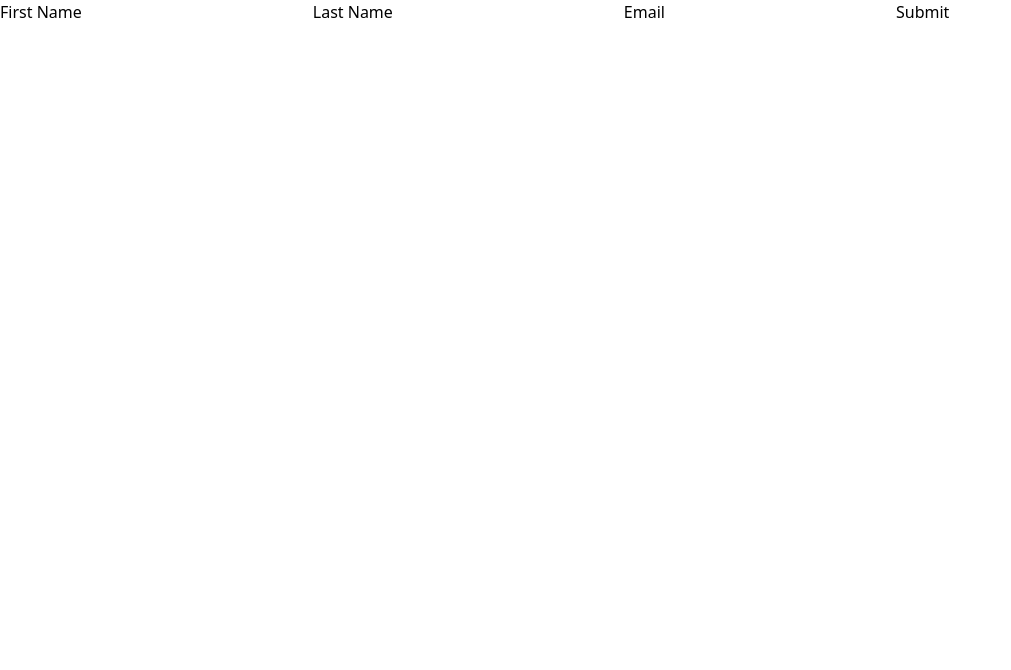
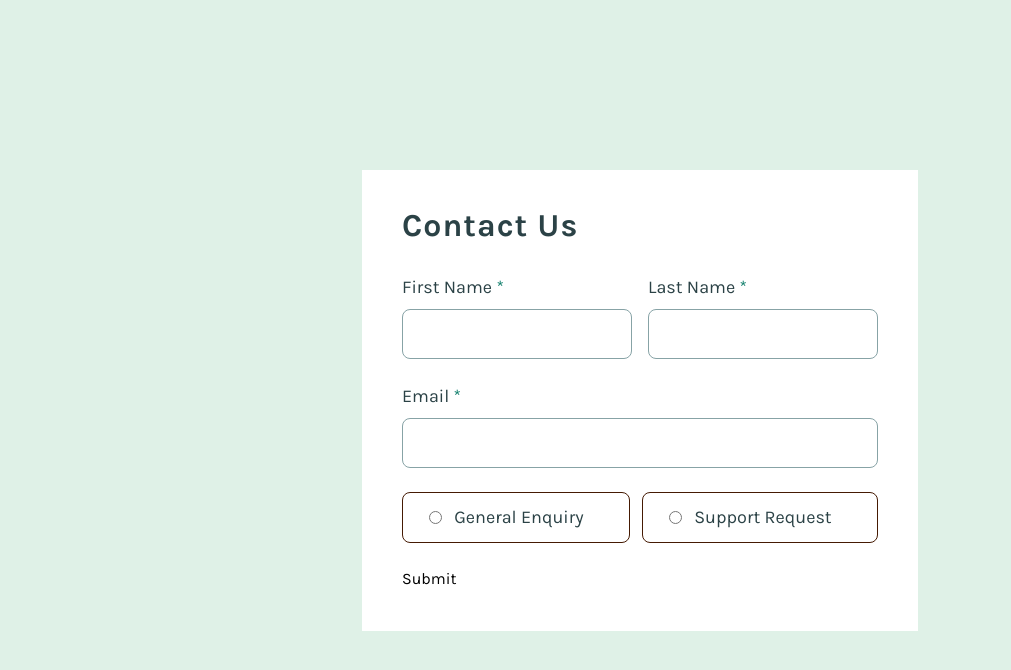
Before and after one commit to shaversj/contact-form-main, a Next.js app: page / in a window 1280 px wide. Shown: the top 670 px of the page, without its empty margins (0-1011 px from the left). Built offline with nearby package versions, Linux system fonts and the light colour scheme.

Commit message:
Update Form with types

```diff
--- a/src/app/layout.tsx
+++ b/src/app/layout.tsx
@@ -15,7 +15,9 @@ export default function RootLayout({
 }>) {
   return (
     <html lang="en">
-      <body className={karla.variable}>{children}</body>
+      <body className={karla.variable}>
+        <main className={"grid min-h-screen place-items-center bg-green-200"}>{children}</main>
+      </body>
     </html>
   );
 }
--- a/src/app/page.tsx
+++ b/src/app/page.tsx
@@ -1,32 +1,50 @@
 "use client";
 
-import { useForm } from "react-hook-form";
+import { FieldErrors, Form, SubmitHandler, useForm } from "react-hook-form";
 import { zodResolver } from "@hookform/resolvers/zod";
-import { FormSchema } from "@/types/types";
+import { FormSchema, FormValues } from "@/types/types";
+import FormField from "@/components/FormField";
 
 export default function Home() {
   const {
     register,
     handleSubmit,
     formState: { errors },
-  } = useForm({
+  } = useForm<FormValues>({
     resolver: zodResolver(FormSchema),
   });
 
+  const onSubmit: SubmitHandler<FormValues> = (data, e: any) => console.log(data, e);
+  const onError = (errors: FieldErrors<FormValues>, e: any) => console.log("FORM ERRORS: ", errors, e);
+
   return (
-    <main className="">
-      <form onSubmit={handleSubmit((d) => console.log(d))}>
-        <label htmlFor="firstName">First Name</label>
-        <input {...register("firstName")} />
-        {errors.firstName?.message && <p className={"text-black"}>{errors.firstName.message.toString()}</p>}
-        <label htmlFor="lastName">Last Name</label>
-        <input {...register("lastName")} />
-        {errors.lastName?.message && <p className={"text-black"}>{errors.lastName?.message.toString()}</p>}
-        <label htmlFor="email">Email</label>
-        <input {...register("email")} />
-        {errors.email?.message && <p className={"text-black"}>{errors.email?.message.toString()}</p>}
+    <div className="font-karla bg-white p-10 lg:h-[773px] lg:w-[736px]">
+      <h1 className={"text-[32px] font-bold leading-[100%] tracking-[1px] text-grey-900"}>Contact Us</h1>
+      <form className={"space-y-6 pt-8"} onSubmit={handleSubmit(onSubmit, onError)}>
+        <div className={"grid grid-cols-2 gap-x-4"}>
+          <div>
+            <FormField label={"First Name"} name={"firstName"} type={"text"} register={register} errors={errors} />
+          </div>
+          <div>
+            <FormField label={"Last Name"} name={"lastName"} type={"text"} register={register} errors={errors} />
+          </div>
+        </div>
+
+        <div>
+          <FormField label={"Email"} name={"email"} type={"email"} register={register} errors={errors} />
+        </div>
+
+        <fieldset className={"flex gap-x-3"} id={"queryType"}>
+          <div className={"flex h-[51px] grow items-center rounded-lg border border-amber-950 pl-[26.25px]"}>
+            <FormField label={"General Enquiry"} name={"queryType"} value={"General Enquiry"} type={"radio"} register={register} errors={errors} />
+          </div>
+          <div className={"flex h-[51px] grow items-center rounded-lg border border-amber-950 pl-[26.25px]"}>
+            <FormField label={"Support Request"} name={"queryType"} value={"Support Request"} type={"radio"} register={register} errors={errors} />
+          </div>
+        </fieldset>
+
         <button>Submit</button>
       </form>
-    </main>
+    </div>
   );
 }
--- /dev/null
+++ b/src/components/FormField.tsx
@@ -0,0 +1,28 @@
+import type { FormFieldProps } from "@/types/types";
+
+export default function FormField({ label, name, type, value, placeholder, register, errors, ...rest }: FormFieldProps) {
+  const borderColor = errors[name]?.message ? "border-red" : "border-grey-500";
+  const baseInputClass = "text-grey-600 rounded-lg border hover:border-green-600 focus:outline-none " + borderColor;
+  const nonRadioInputClass = `${baseInputClass} w-full block px-6 py-3 mt-[.5rem]`;
+  return (
+    <>
+      {label && type !== "radio" && (
+        <>
+          <label className={"block text-[18px] leading-[150%] text-grey-900"} htmlFor={name}>
+            {label} <span className={"text-green-600"}>*</span>
+          </label>
+        </>
+      )}
+
+      <input id={name} className={type === "radio" ? baseInputClass : nonRadioInputClass} {...register(name)} {...rest} type={type} value={value} />
+      {type === "radio" && (
+        <>
+          <label className={"pl-3 text-[18px] leading-[150%] text-grey-900"} htmlFor={name}>
+            {label}
+          </label>
+        </>
+      )}
+      {errors[name]?.message && <p className={"pt-[.5rem] leading-[150%] text-red"}>{errors[name].message.toString()}</p>}
+    </>
+  );
+}
--- a/src/types/types.ts
+++ b/src/types/types.ts
@@ -1,10 +1,24 @@
 import { z } from "zod";
+import { Field, UseFormRegister, FieldErrors } from "react-hook-form";
 
 export const FormSchema = z.object({
   firstName: z.string().min(1, { message: "This field is required" }),
   lastName: z.string().min(1, { message: "This field is required" }),
   email: z.string().email({ message: "Please enter a valid email address" }),
-  queryType: z.enum(["general", "support"], { message: "Please select a query type" }),
-  message: z.string({ required_error: "This field is required" }).min(1),
-  consent: z.boolean({ required_error: "To submit this form, please consent to being contacted" }),
+  queryType: z.enum(["General Enquiry", "Support Request"], { message: "Please select a query type" }),
+  // consent: z.boolean({ required_error: "To submit this form, please consent to being contacted" }),
 });
+
+type Register = UseFormRegister<FormValues>;
+type Errors = FieldErrors<FormValues>;
+export type FormValues = z.infer<typeof FormSchema>;
+
+export type FormFieldProps = {
+  label: string;
+  name: string;
+  type: string;
+  value?: string;
+  placeholder?: string;
+  register: Register;
+  errors: Errors;
+};
```
